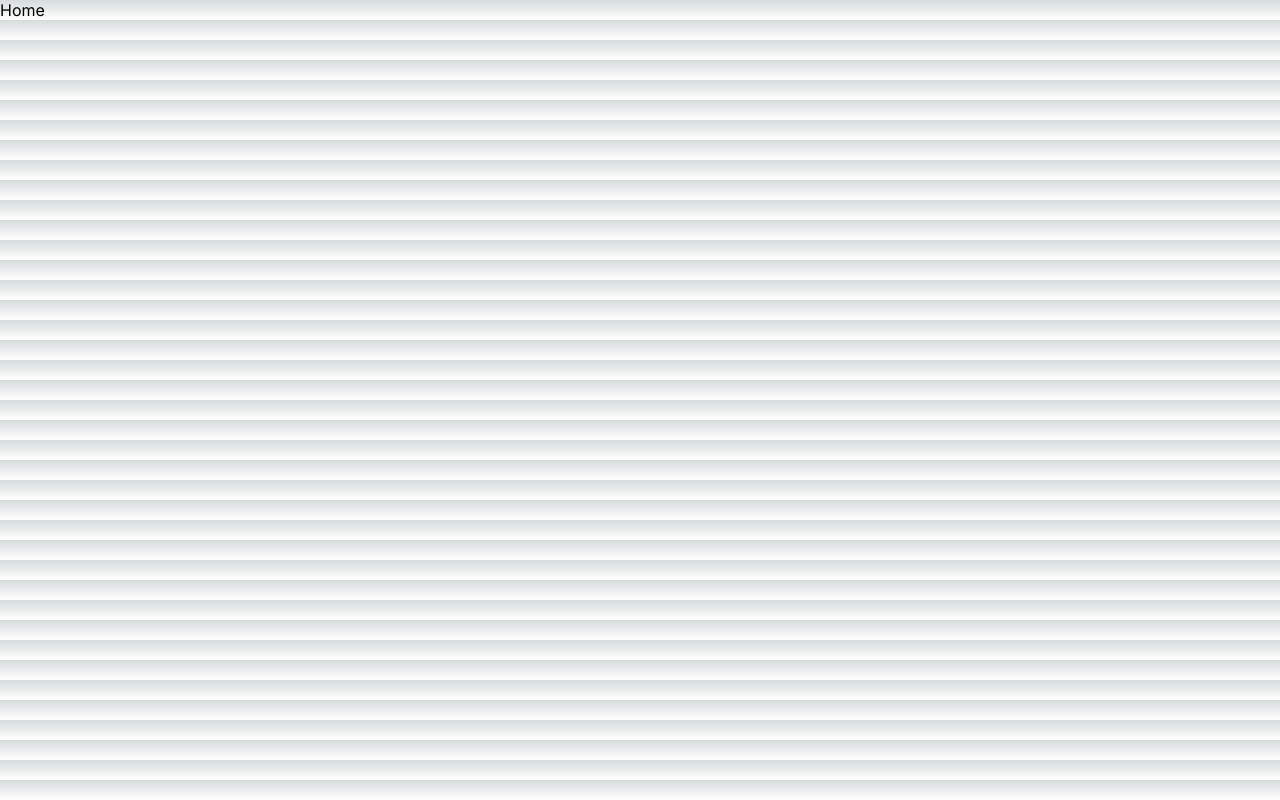
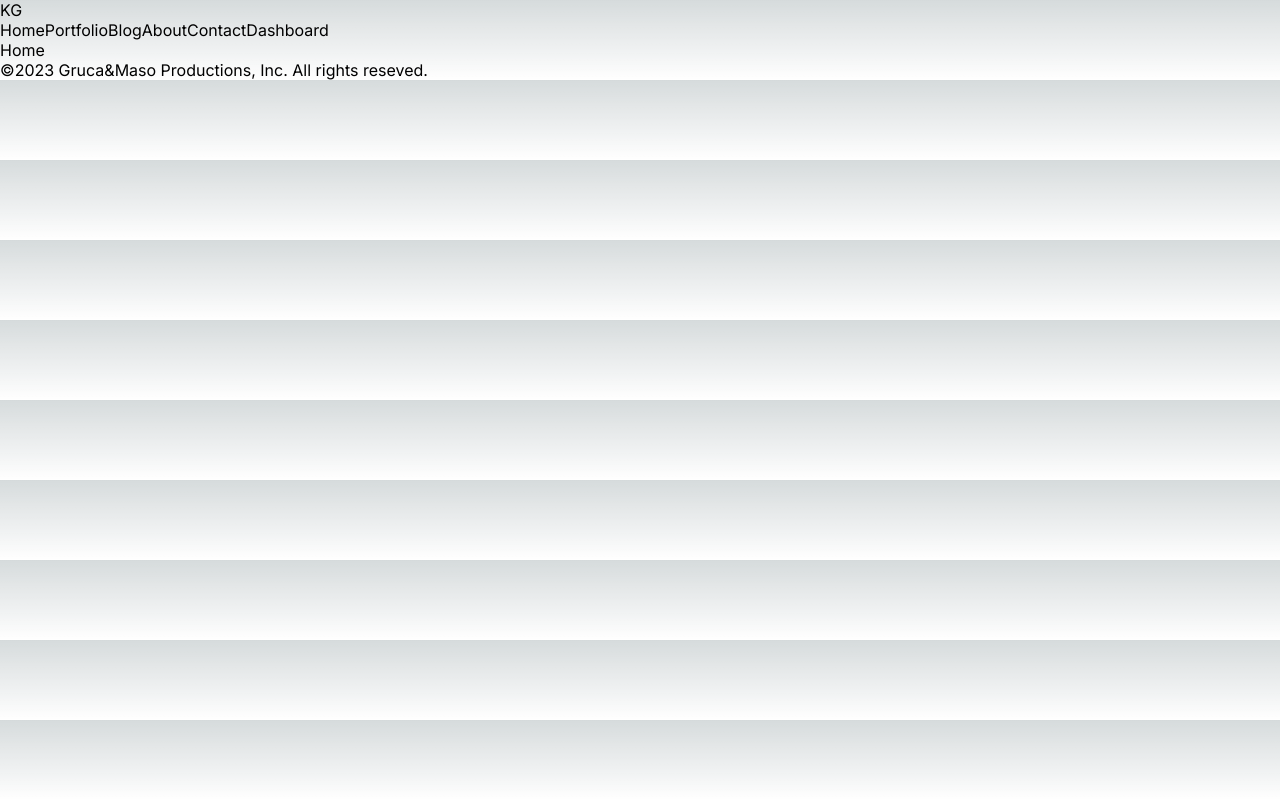
Before and after one commit to kgruca/portfolio-site, a Next.js app: page / in a window 1280 px wide. Built offline with nearby package versions, Linux system fonts and the light colour scheme.

Commit message:
layout.tsx updated with new navbar and footer components

```diff
--- a/src/app/layout.tsx
+++ b/src/app/layout.tsx
@@ -1,22 +1,24 @@
-import './globals.css'
-import type { Metadata } from 'next'
-import { Inter } from 'next/font/google'
+import "./globals.css";
+import type { Metadata } from "next";
+import { Inter } from "next/font/google";
+import Navbar from "@/components/navbar/Navbar";
+import Footer from "@/components/footer/Footer";
 
-const inter = Inter({ subsets: ['latin'] })
+const inter = Inter({ subsets: ["latin"] });
 
 export const metadata: Metadata = {
-  title: 'Create Next App',
-  description: 'Generated by create next app',
-}
+  title: "Create Next App",
+  description: "Generated by create next app",
+};
 
-export default function RootLayout({
-  children,
-}: {
-  children: React.ReactNode
-}) {
-  return (
-    <html lang="en">
-      <body className={inter.className}>{children}</body>
-    </html>
-  )
-}
+const RootLayout = ({ children }: { children: React.ReactNode }) => (
+  <html lang="en">
+    <body className={inter.className}>
+      <Navbar />
+      {children}
+      <Footer />
+    </body>
+  </html>
+);
+
+export default RootLayout;
--- /dev/null
+++ b/src/components/footer/Footer.tsx
@@ -0,0 +1,10 @@
+import React from "react";
+
+const Footer = () => (
+  <div>
+    <div>&copy;2023 Gruca&Maso Productions, Inc. All rights reseved.</div>
+    <div></div>
+  </div>
+);
+
+export default Footer;
--- /dev/null
+++ b/src/components/navbar/Navbar.tsx
@@ -0,0 +1,50 @@
+import Link from "next/link";
+import React from "react";
+
+const links = [
+  {
+    id: 1,
+    title: "Home",
+    url: "/",
+  },
+  {
+    id: 2,
+    title: "Portfolio",
+    url: "/portfolio",
+  },
+  {
+    id: 3,
+    title: "Blog",
+    url: "/blog",
+  },
+  {
+    id: 4,
+    title: "About",
+    url: "/about",
+  },
+  {
+    id: 5,
+    title: "Contact",
+    url: "/contact",
+  },
+  {
+    id: 6,
+    title: "Dashboard",
+    url: "/dashboard",
+  },
+];
+
+const Navbar = () => (
+  <div>
+    <Link href="/">KG</Link>
+    <div>
+      {links.map((link) => (
+        <Link key={link.id} href={link.url}>
+          {link.title}
+        </Link>
+      ))}
+    </div>
+  </div>
+);
+
+export default Navbar;
```
Also changed, not shown: src/app/contact/loading.tsx (added).
